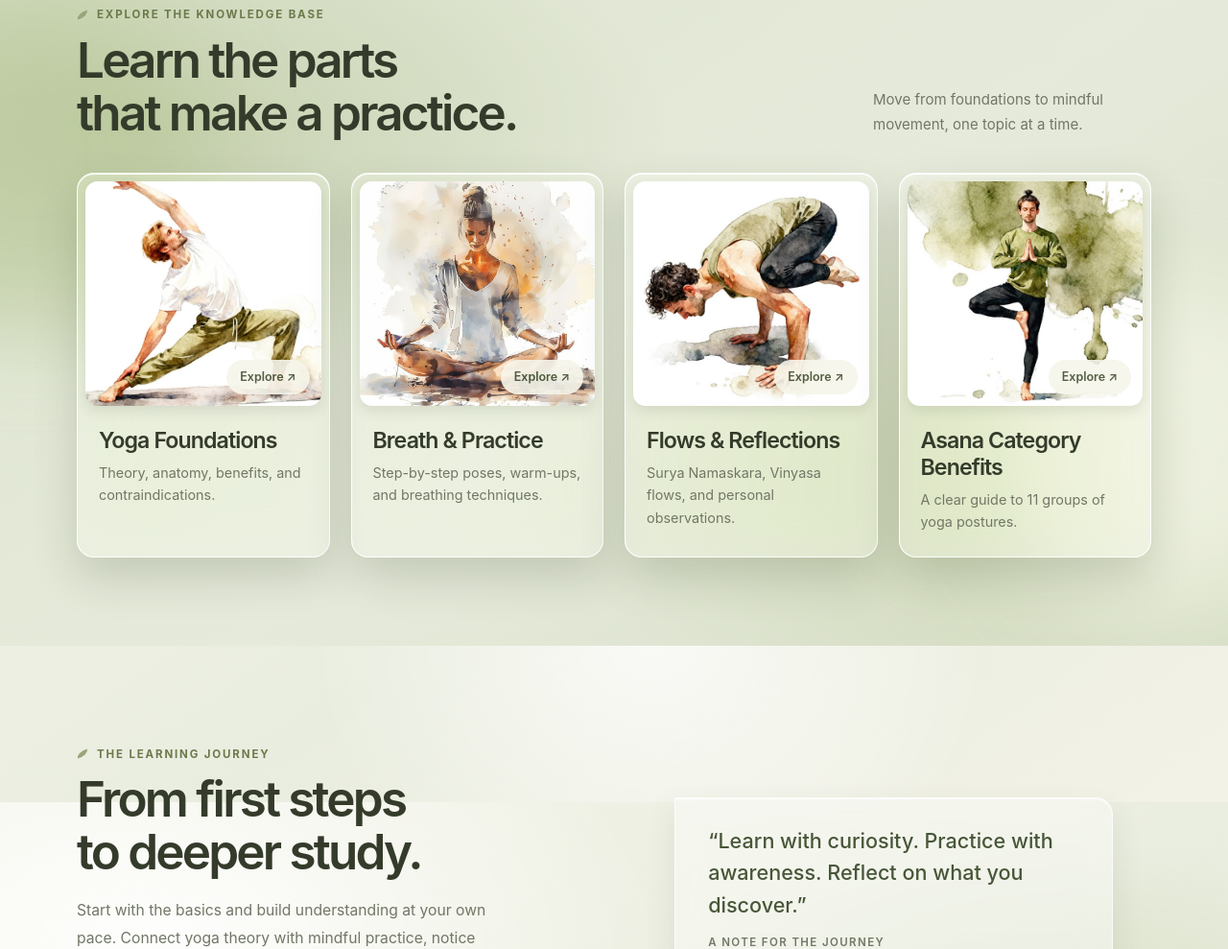
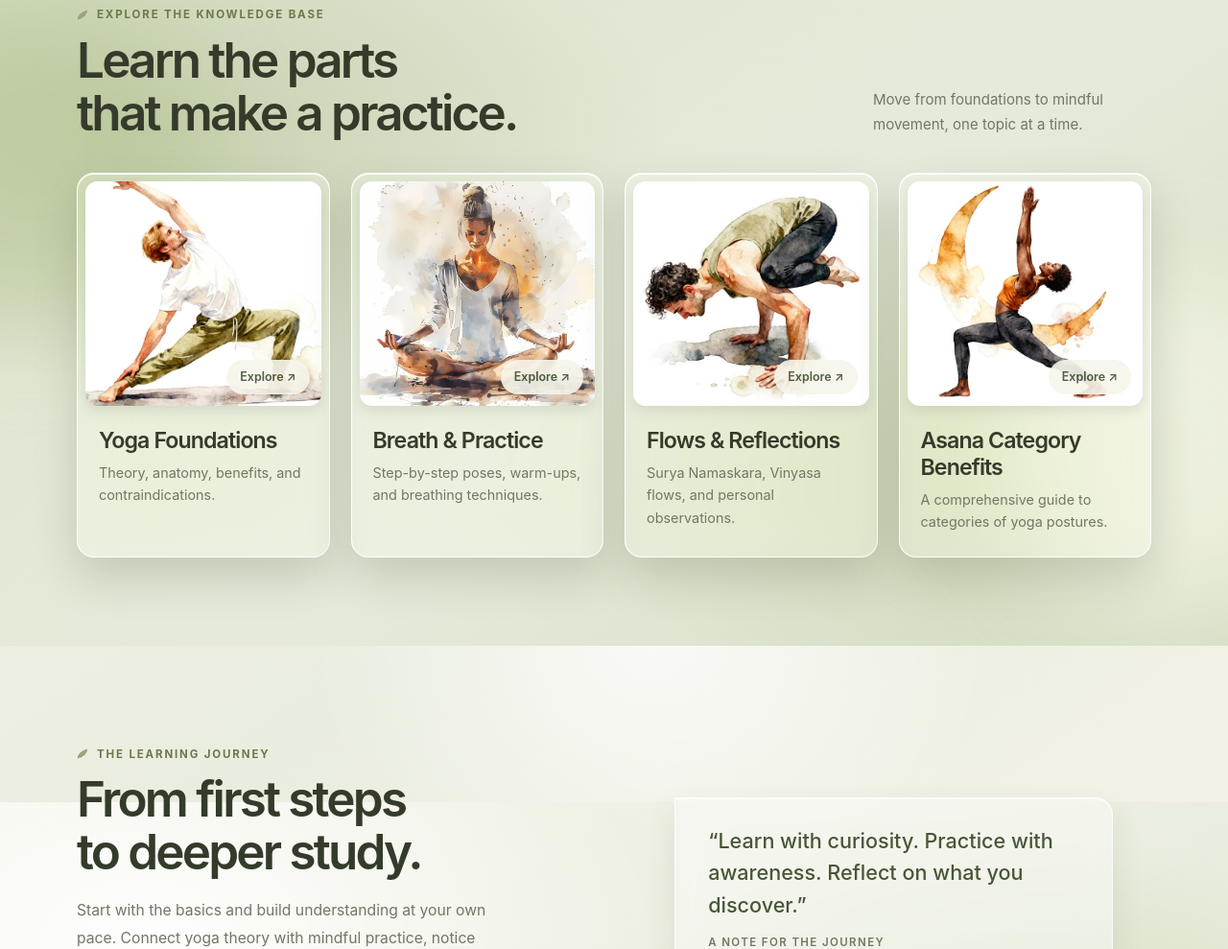
Before and after one commit to veejaync/myyoga-knowledge-base, a plain HTML site: page index.html in a window 1280 px wide. Shown: the part 764-1753 px from the top of the page at 96% size. Drawn offline with Linux system fonts and the light colour scheme.

Commit message:
updated asana program

```diff
--- a/index.html
+++ b/index.html
@@ -89,12 +89,12 @@
           <article class="practice-card" data-detail="Browse potential benefits of 11 common asana categories, from standing poses and balances to twists and seated postures.">
             <div class="practice-image">
               <a class="practice-select" href="asana-benefits.html" aria-label="Explore Asana Category Benefits">
-                <img src="images/hero-yoga-illustration.jpg" alt="" loading="lazy">
+                <img src="images/asana-categories.jpg" alt="" loading="lazy">
               </a>
             </div>
             <div class="practice-text">
               <h3>Asana Category Benefits</h3>
-              <p>A clear guide to 11 groups of yoga postures.</p>
+              <p>A comprehensive guide to categories of yoga postures.</p>
             </div>
           </article>
         </div>
```
Also changed, not shown: images/asana-categories.jpg (added), images/old asana-categories.jpg (added), 1 other file.
